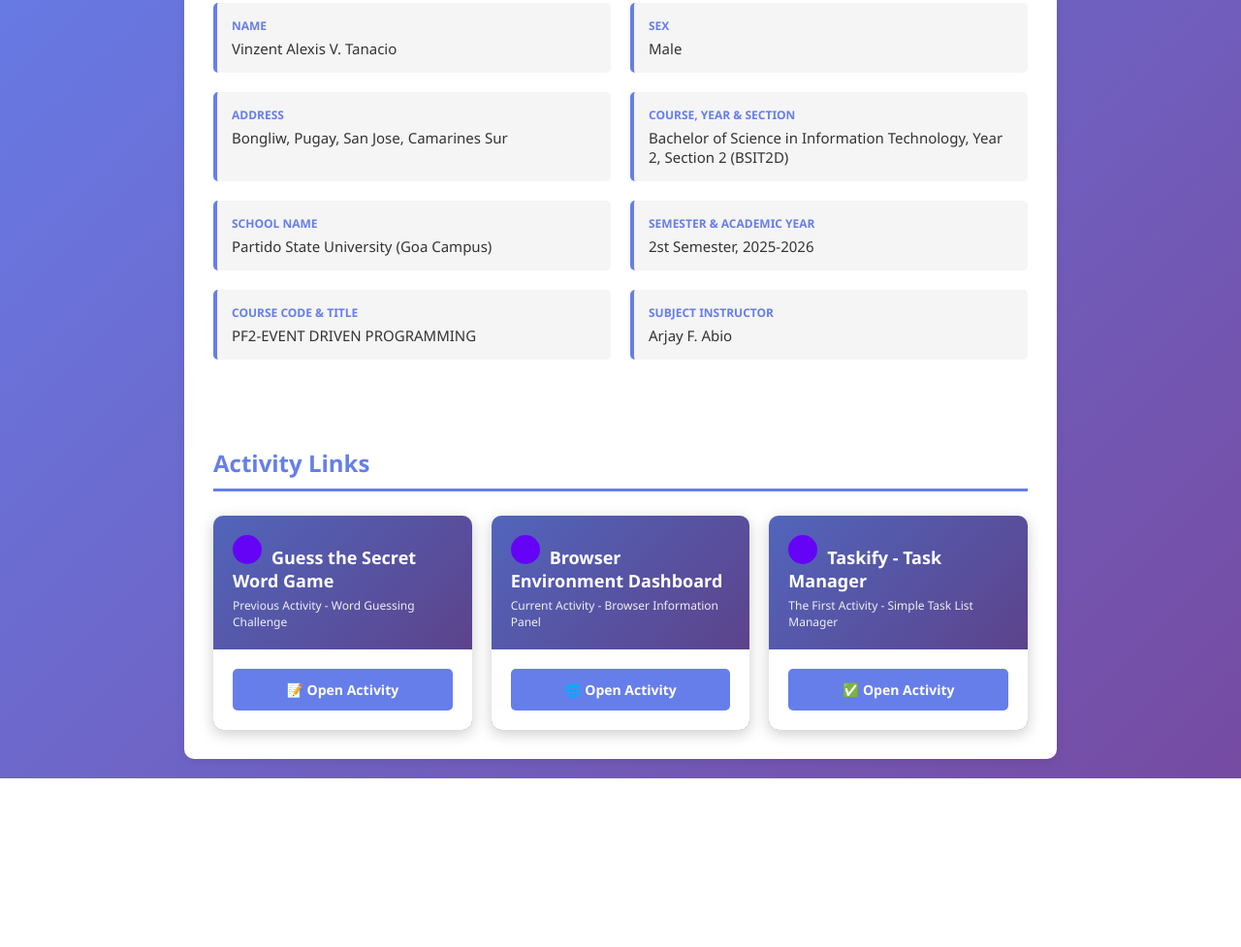
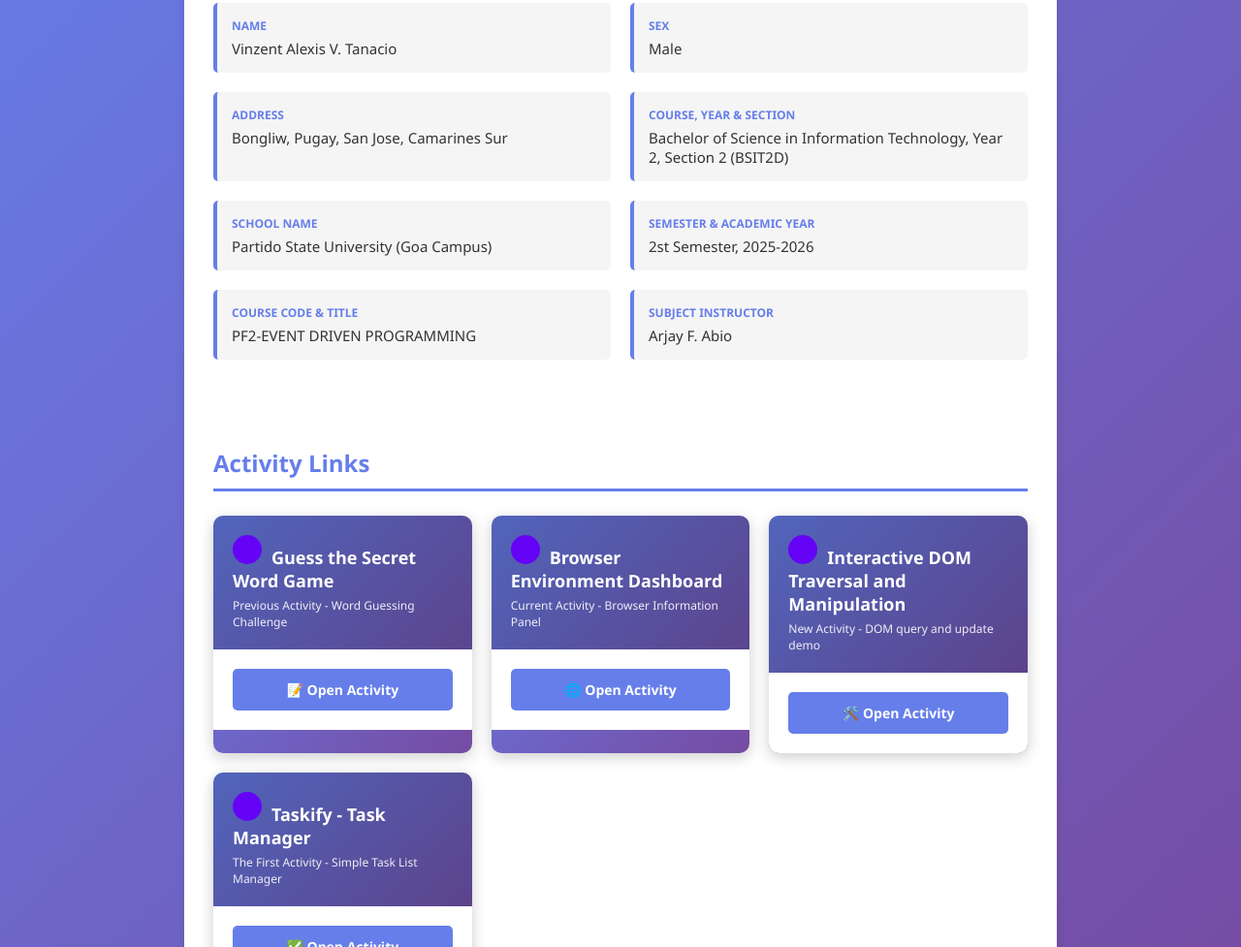
Before and after one commit to vatanacio505/browser_dashboard, a plain HTML site: page index.html in a window 1280 px wide. Shown: the part 201-1178 px from the top of the page at 97% size. Before the commit the page ends 1004 px from the top, so only its background shows below. Drawn offline with Linux system fonts and the light colour scheme.

Commit message:
Update index.html

```diff
--- a/index.html
+++ b/index.html
@@ -252,7 +252,8 @@
                 <div class="activity-card">
                     <div class="activity-card-header">
                         <h3><span class="activity-number"></span>Guess the Secret Word Game</h3>
-                        <p>Previous Activity - Word Guessing Challenge</p>
+                        <p>Previous Activity  - Word Guessing Challenge
+                        </p>
                     </div>
                     <div class="activity-card-footer">
                         <a href="https://vatanacio505.github.io/Guess/">📝 Open Activity</a>
@@ -269,6 +270,18 @@
                         <a href="browser_dashboard.html">🌐 Open Activity</a>
                     </div>
                 </div>
+
+                <!--- New Activity: Interactive DOM Traversal and Manipulation --->
+                <div class="activity-card">
+                    <div class="activity-card-header">
+                        <h3><span class="activity-number"></span>Interactive DOM Traversal and Manipulation</h3>
+                        <p>New Activity - DOM query and update demo</p>
+                    </div>
+                    <div class="activity-card-footer">
+                        <a href="https://vatanacio505.github.io/Interactive-DOM-Traversal-and-Manipulation/">🛠️ Open Activity</a>
+                    </div>
+                </div>
+
                 <!--- Activity 1: Taskify --->
                 <div class="activity-card">
                     <div class="activity-card-header">
```
